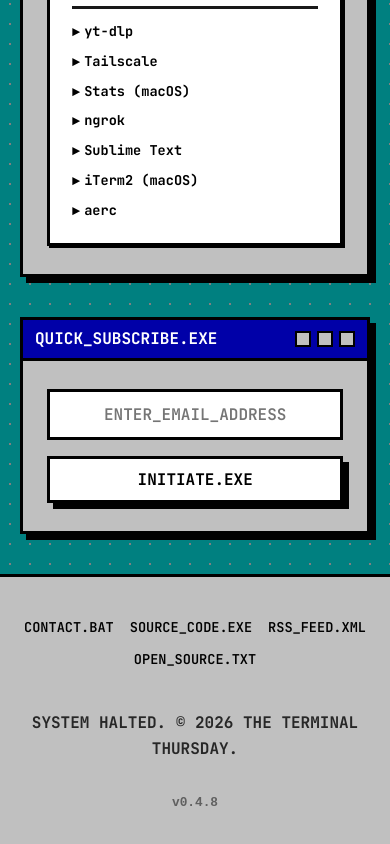
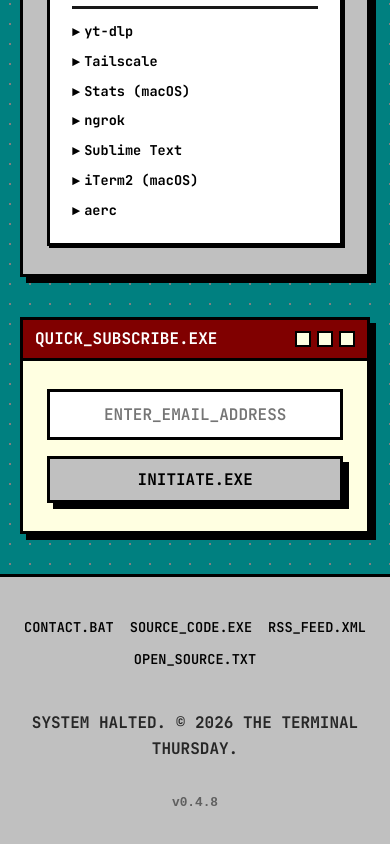
Before and after one commit to MenilV/theterminalthursday.com, a React (Vite) app: page / in a window 390 px wide. Shown: the part 3366-4210 px from the top of the page. Built offline with nearby package versions, Linux system fonts and the light colour scheme.

Commit message:
feat: unique retro colors for mobile quick subscribe

```diff
--- a/src/components/BottomSignup.jsx
+++ b/src/components/BottomSignup.jsx
@@ -28,8 +28,28 @@ const BottomSignup = ({ theme }) => {
     }
   };
 
+  const customThemeVars = theme === 'windows' ? {
+    '--panel-bg': '#ffffe1',
+    '--panel-header-bg': '#800000',
+    '--panel-header-text': '#ffffff',
+    '--btn-primary-bg': '#c0c0c0',
+    '--input-bg': '#ffffff',
+    width: '100%',
+    marginBottom: 0
+  } : {
+    '--panel-bg': '#0000a8',
+    '--panel-header-bg': '#00aaaa',
+    '--panel-header-text': '#000000',
+    '--text-color': '#ffffff',
+    '--border-color': '#00aaaa',
+    '--btn-primary-bg': '#00aaaa',
+    '--input-bg': '#0000a8',
+    width: '100%',
+    marginBottom: 0
+  };
+
   return (
-    <div className="window-panel animate-pop-in hide-on-desktop" style={{ width: '100%', marginBottom: 0 }}>
+    <div className="window-panel animate-pop-in hide-on-desktop" style={customThemeVars}>
       <div className="window-header">
         <span>{theme === 'windows' ? 'QUICK_SUBSCRIBE.EXE' : 'cat >> /etc/subscribers'}</span>
         <div className="window-controls">
```
